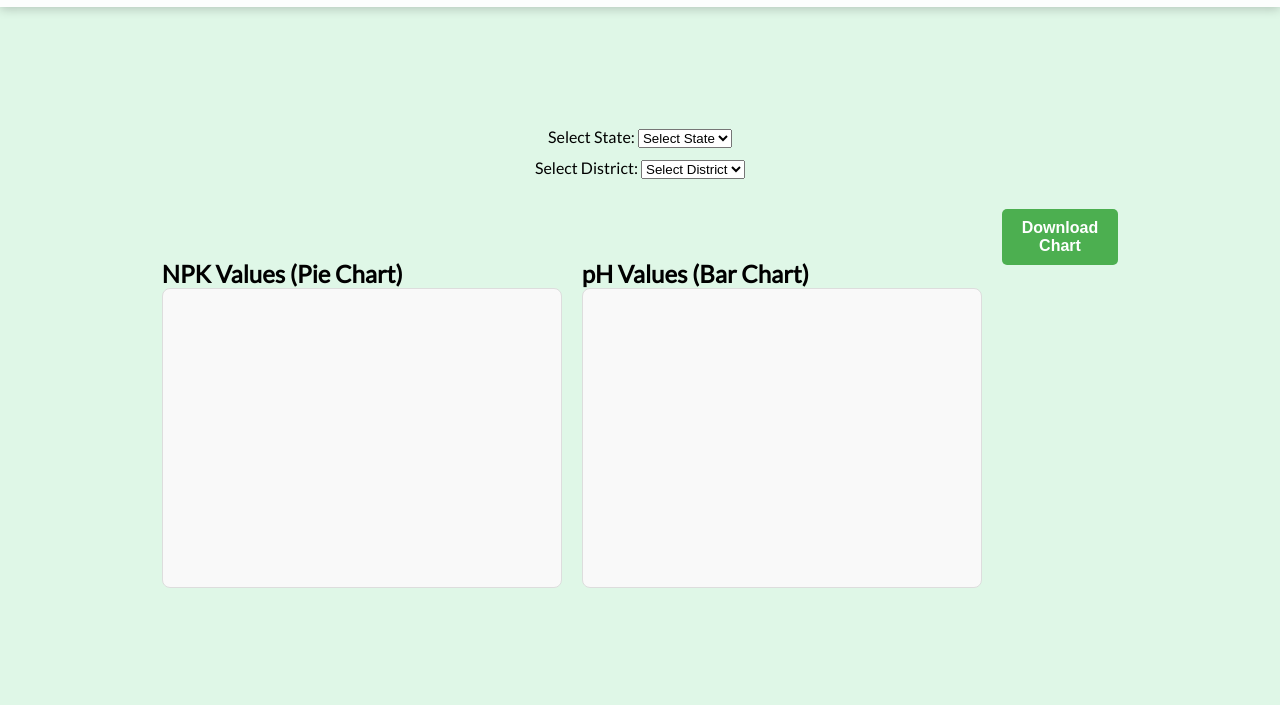
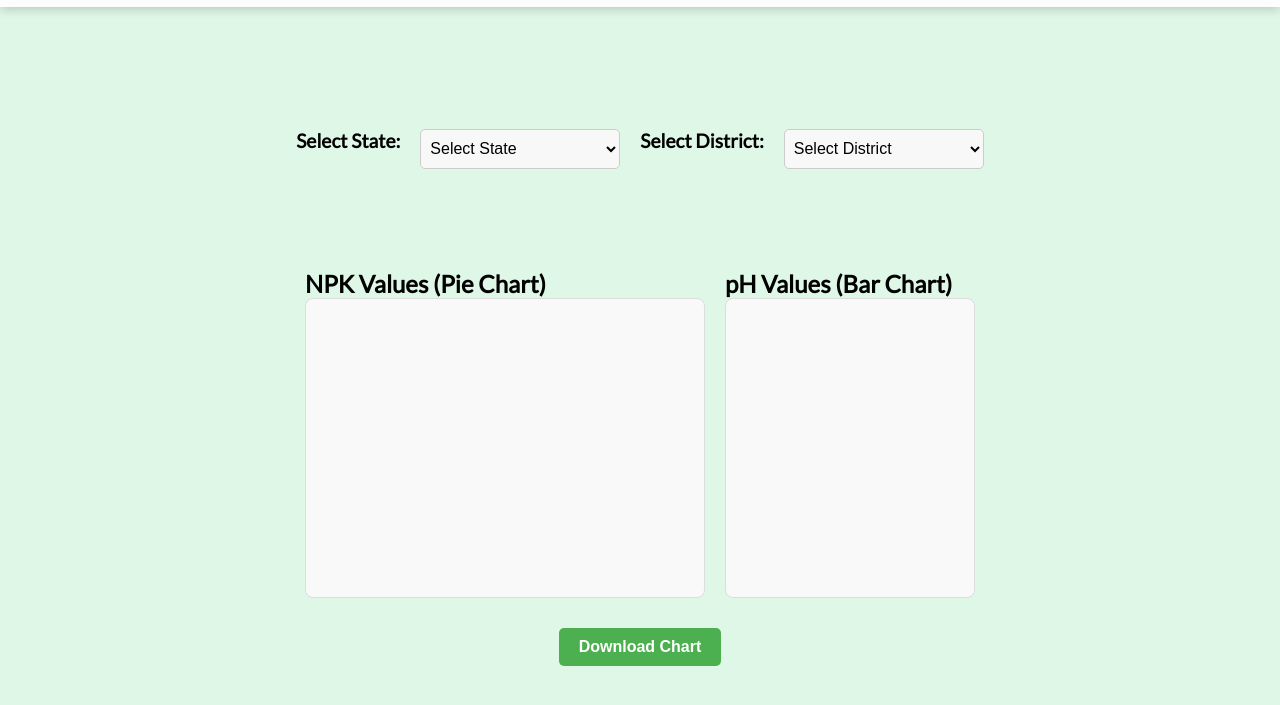
Before and after one commit to GangwarPriyansh/Government-website, a website: page public/dashboard/dashboard.html in a window 1280 px wide. Shown: the part 73-778 px from the top of the page. Drawn offline with nearby package versions, Linux system fonts and the light colour scheme.

Commit message:
done some changes in dashboard section

```diff
--- a/public/dashboard/dashboard.css
+++ b/public/dashboard/dashboard.css
@@ -45,7 +45,8 @@ body {
     align-items: center;
     justify-content: space-between;
     padding: 10px 20px;
-    background-color: rgba(255, 255, 255, 0.9); /* Translucent background */
+    background-color: rgba(255, 255, 255, 0.9);
+    /* Translucent background */
     box-shadow: 0px 2px 10px rgba(0, 0, 0, 0.2);
     z-index: 2;
     position: relative;
@@ -106,7 +107,8 @@ nav {
     position: relative;
     top: 15%;
     padding: 20px 40px;
-    background-color: rgba(255, 255, 255, 0.95); /* Semi-transparent background */
+    background-color: rgba(255, 255, 255, 0.95);
+    /* Semi-transparent background */
     border-radius: 8px;
     box-shadow: 2px 2px 5px rgba(0, 0, 0, 0.2);
     z-index: 2;
@@ -178,16 +180,30 @@ nav {
     border-radius: 8px;
 }
 
+.chart-container1 {
+    width: 250px;
+    height: 300px;
+    display: flex;
+    justify-content: center;
+    align-items: center;
+    padding: 10px;
+    border: 1px solid #ddd;
+    background-color: #f9f9f9;
+    border-radius: 8px;
+}
+
 .chart-container-wrapper {
-    display: flex; /* Use flexbox to arrange charts side by side */
-    justify-content: center; /* Center the charts horizontally */
-    gap: 20px; /* Add space between the charts */
-    margin: 20px auto; /* Center the entire wrapper on the page */
-    max-width: 900px; /* Set a maximum width for the container */
+    display: flex;
+    justify-content: center;
+    gap: 20px;
+    margin: 10px auto;
+    max-width: 800px;
 }
+
 .download-button {
     padding: 10px 20px;
-    background-color: #4CAF50; /* Green button */
+    background-color: #4CAF50;
+    /* Green button */
     color: white;
     font-weight: bold;
     font-size: 1rem;
@@ -198,15 +214,46 @@ nav {
 }
 
 .download-button:hover {
-    background-color: #3e8e41; /* Darker green on hover */
+    background-color: #3e8e41;
+    /* Darker green on hover */
 }
 
 /* Center the dropdowns */
 .dropdown-container {
     display: flex;
-    flex-direction: column; /* Stack the dropdowns vertically */
-    align-items: center; /* Center the dropdowns horizontally */
-    justify-content: center; /* Center the dropdowns vertically */
-    height: 90vh; /* Full height of the viewport */
-    gap: 10px; /* Add space between the dropdowns */
+    flex-direction: column;
+    align-items: center;
+    justify-content: center;
+    height: 90vh;
+    gap: 20px;
 }
+
+.Dropdown {
+    display: flex;
+    flex-direction: row;
+    gap: 20px;
+    margin: 20px auto;
+    width: fit-content;
+    margin-top: 60px;
+}
+
+.Dropdown label {
+    font-weight: bold;
+    font-size: 1.2rem;
+}
+
+.Dropdown select {
+    width: 200px;
+    height: 40px;
+    font-size: 1rem;
+    padding: 5px;
+    border: 1px solid #ccc;
+    border-radius: 5px;
+    background-color: #f8f8f8;
+    transition: box-shadow 0.3s ease;
+}
+
+.Dropdown select:focus {
+    outline: none;
+    box-shadow: 0 0 5px #4CAF50;
+}
--- a/public/dashboard/dashboard.html
+++ b/public/dashboard/dashboard.html
@@ -13,8 +13,7 @@
 	<!-- Navigation Header -->
 	<header class="navigation-bar">
 		<div class="header-left">
-			<img src="../images/Emblem_of_India.svg-removebg-preview.png" alt="Emblem of India"
-				class="emblem">
+			<img src="../images/Emblem_of_India.svg-removebg-preview.png" alt="Emblem of India" class="emblem">
 			<div class="header-text">
 				<p>Government of India</p>
 				<p>Ministry of Agriculture and Farmers Welfare</p>
@@ -31,24 +30,19 @@
 		</nav>
 	</header>
 
-	<!-- Dropdowns and Graph Section -->
-	<!-- <main style="padding: 20px;"> -->
-		<!-- Dropdown for State -->
+	<!-- select state and district section -->
 	<main class="dropdown-container">
-		<div>
+		<div class="Dropdown">
 			<label for="state-select">Select State:</label>
 			<select id="state-select">
 				<option value="">Select State</option>
 			</select>
-		</div>
-
-		<!-- Dropdown for District -->
-		<div>
 			<label for="district-select">Select District:</label>
 			<select id="district-select">
 				<option value="">Select District</option>
 			</select>
 		</div>
+
 
 		<!-- NPK Pie Chart Section -->
 		<div class="chart-container-wrapper">
@@ -62,14 +56,14 @@
 			<!-- PH Bar Chart Section -->
 			<div style="margin-top: 50px;">
 				<h2>pH Values (Bar Chart)</h2>
-			<div class="chart-container">
+				<div class="chart-container1">
 					<canvas id="phChart"></canvas>
+				</div>
 			</div>
 		</div>
 		<div class="download-button-container">
 			<!-- Download Button -->
 			<button class="download-button">Download Chart</button>
-		</div>
 		</div>
 	</main>
 
```
Lines whose indentation alone changed are shown as unchanged.
